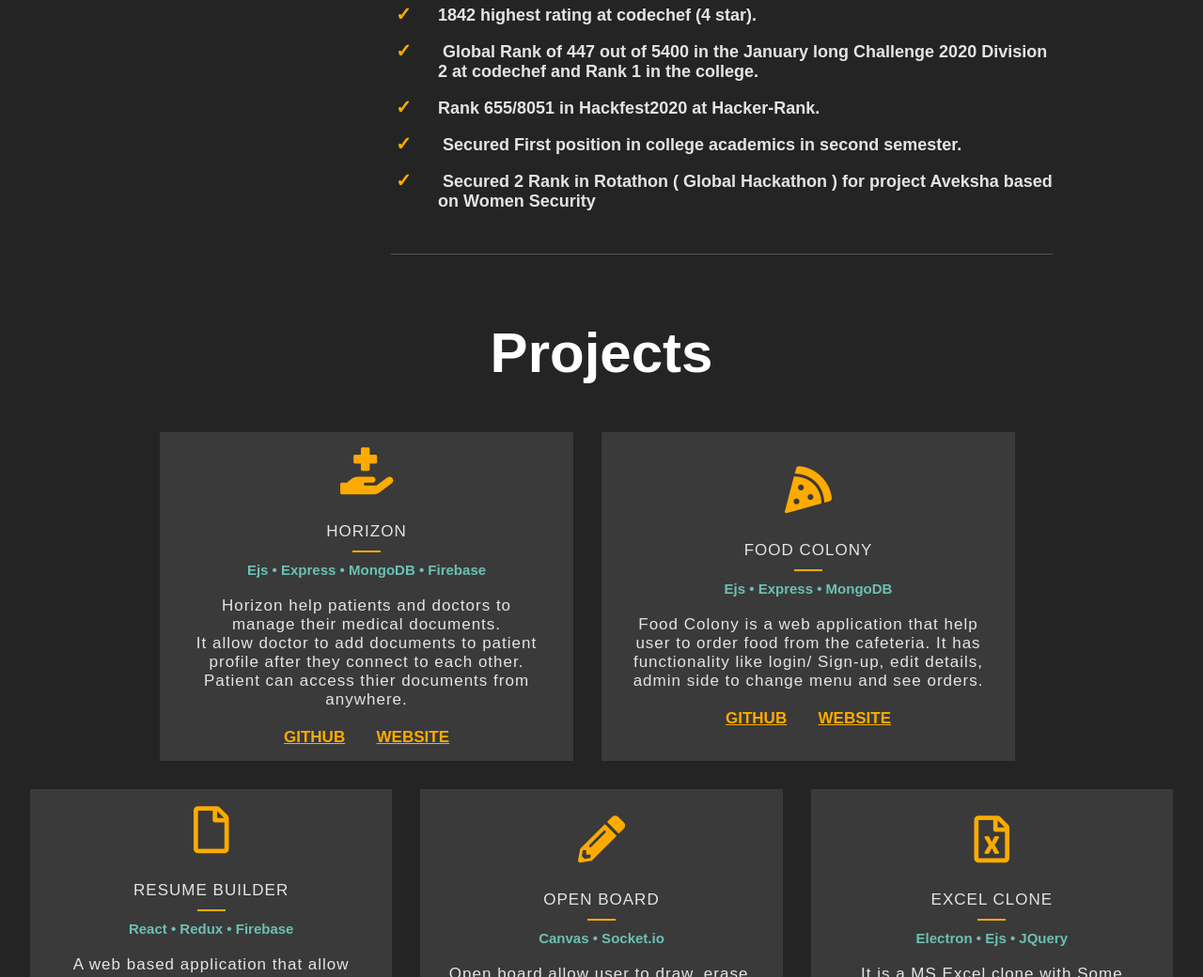
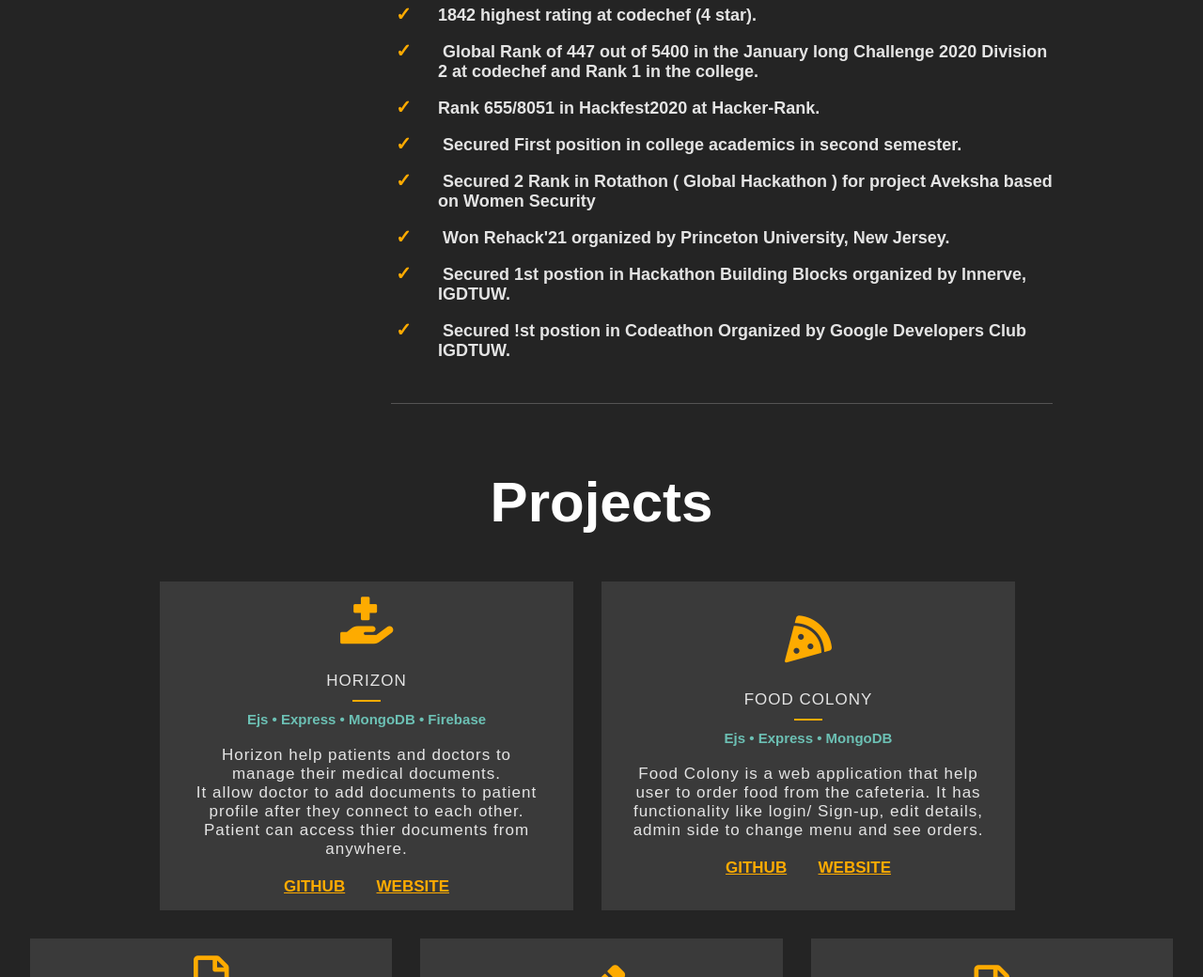
Before and after one commit to architgarg603/port, a website: page docs/index.html in a window 1280 px wide. Shown: the part 3531-4571 px from the top of the page at 94% size. Drawn offline with Linux system fonts and the light colour scheme; a web font is replaced by a local one.

Commit message:
updated achievements

```diff
--- a/docs/index.html
+++ b/docs/index.html
@@ -222,6 +222,15 @@
               <li>
                 Secured 2 Rank in Rotathon ( Global Hackathon ) for project
                 Aveksha based on Women Security
+              </li>
+              <li>
+                Won Rehack'21 organized by Princeton University, New Jersey.
+              </li>
+              <li>
+                Secured 1st postion in Hackathon Building Blocks organized by Innerve, IGDTUW.
+              </li>
+              <li>
+                Secured !st postion in Codeathon Organized by Google Developers Club IGDTUW.
               </li>
             </ul>
           </div>
```
